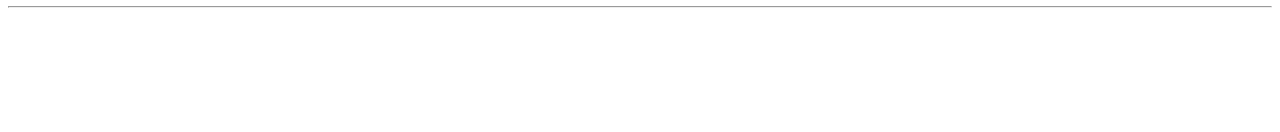
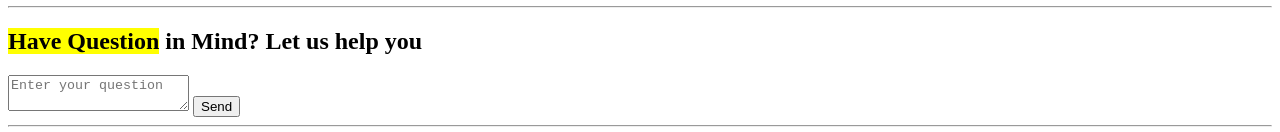
Before and after one commit to savchuk7andr/project13vioty, a plain HTML site: page index.html in a window 1280 px wide. Shown: the part 2329-2461 px from the top of the page. Before the commit the page ends 2345 px from the top, so only its background shows below. Drawn offline with Linux system fonts and the light colour scheme.

Commit message:
Qustions zone

```diff
--- a/index.html
+++ b/index.html
@@ -85,6 +85,14 @@
                 <img src="./img/huge-ice-cream-bucket.png" alt="Huge multiflavor ice-cream bucket">
                 <hr>
             </section>
+            <section>
+                <h2><mark>Have Question</mark> in Mind? Let us help you</h2>
+                <form>
+                <textarea placeholder="Enter your question"></textarea>
+                <button type="submit">Send</button>
+                </form>
+                <hr>
+            </section>
     </main>
 </body>
 </html>
```
